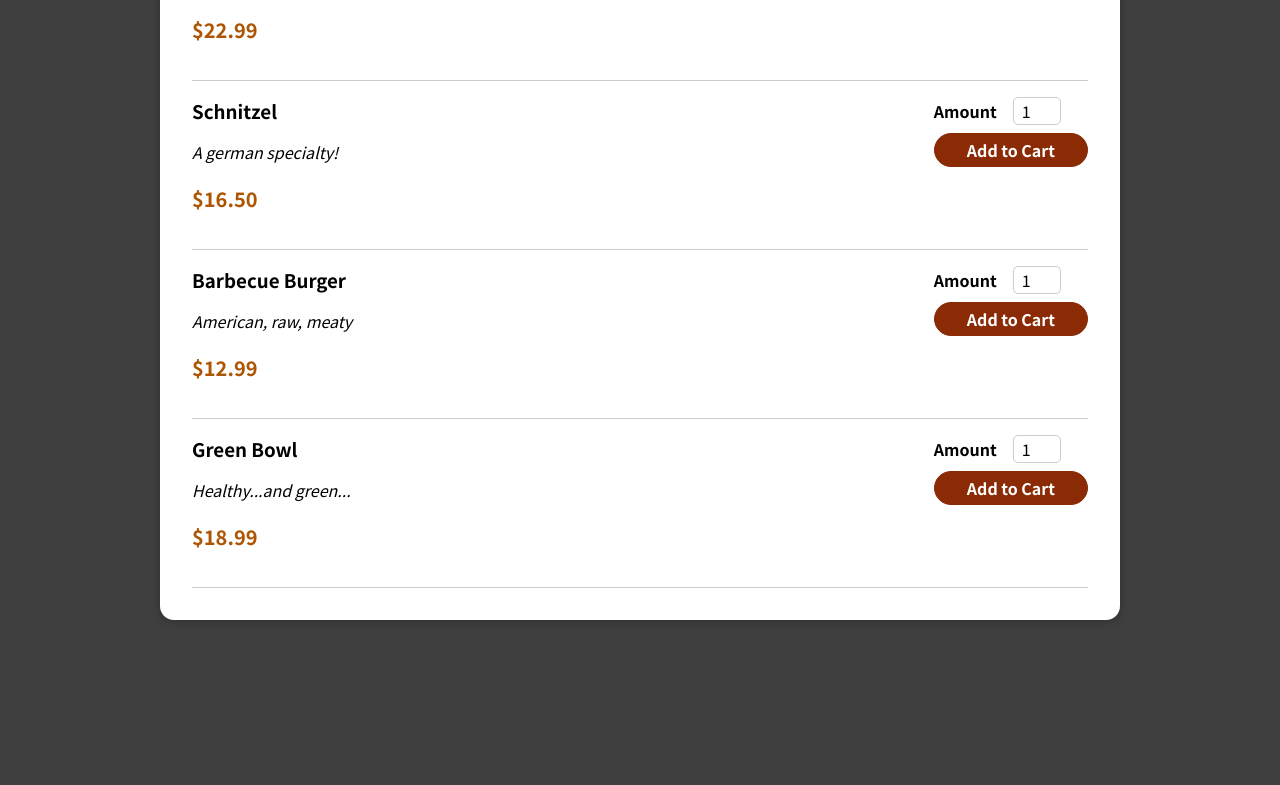
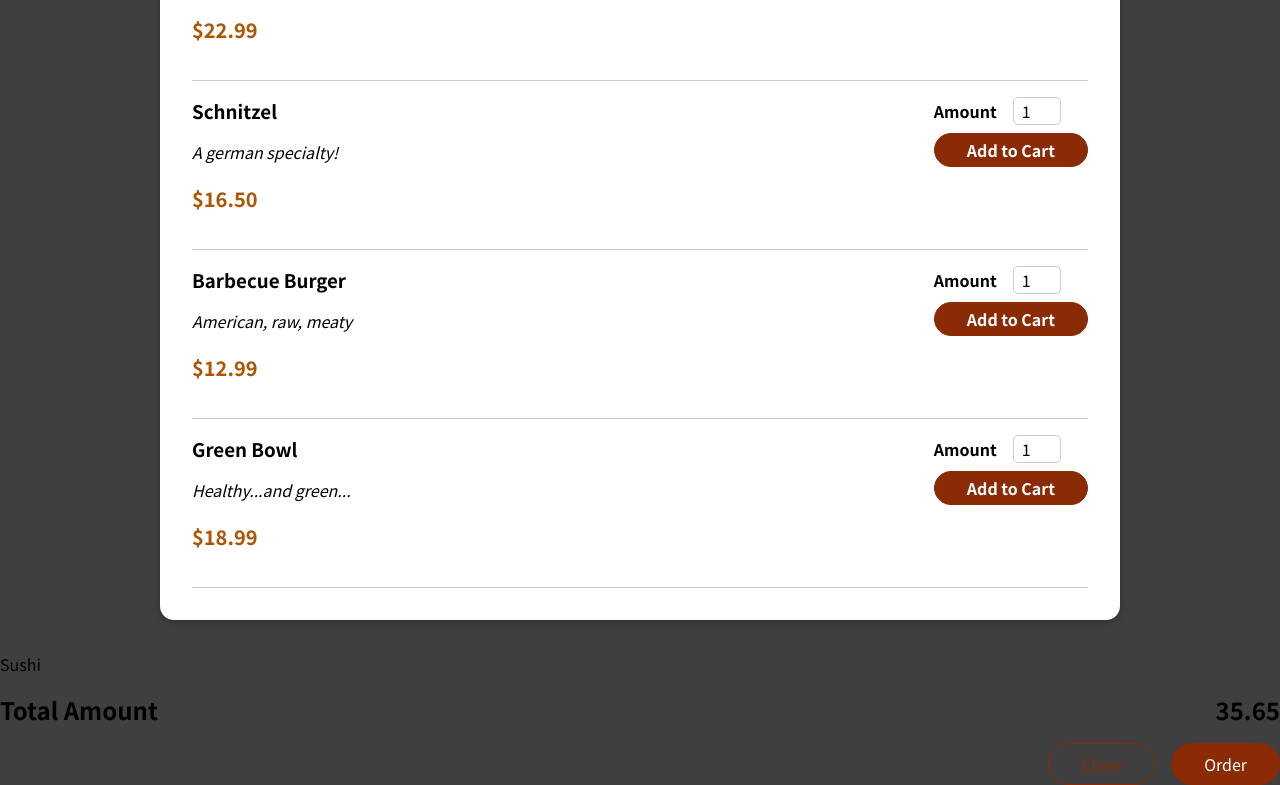
Before and after one commit to PajkoStefan/react-practice-the-food-order-app, a React (Create React App) app: page / in a window 1280 px wide. Shown: the part 609-1394 px from the top of the page. Before the commit the page ends 1261 px from the top, so only its background shows below. Built offline with nearby package versions, Linux system fonts and the light colour scheme.

Commit message:
Cart added

```diff
--- /dev/null
+++ b/src/components/Cart/Cart/Cart.js
@@ -0,0 +1,45 @@
+import Button from "../../UI/Button/Button";
+
+import classes from "./Cart.module.css";
+
+const items = [
+  {
+    id: "m1",
+    name: "Sushi",
+    description: "Finest fish and veggies",
+    price: 22.99,
+  },
+];
+
+const Cart = () => {
+  const cartItems = (
+    <ul className={classes["cart-items"]}>
+      {items.map((item) => {
+        return <li key={item.id}>{item.name}</li>;
+      })}
+    </ul>
+  );
+
+  return (
+    <div>
+      {cartItems}
+      <div className={classes.total}>
+        <span>Total Amount</span>
+        <span>35.65</span>
+      </div>
+      <div className={classes.actions}>
+        <Button button={{ id: "btn-close", className: classes["button--alt"] }}>
+          Close
+        </Button>
+        <Button
+          button={{ id: "btn-order", className: classes.button }}
+          className={classes.button}
+        >
+          Order
+        </Button>
+      </div>
+    </div>
+  );
+};
+
+export default Cart;
--- /dev/null
+++ b/src/components/Cart/Cart/Cart.module.css
@@ -0,0 +1,46 @@
+.cart-items {
+  list-style: none;
+  margin: 0;
+  padding: 0;
+  max-height: 20rem;
+  overflow: auto;
+}
+
+.total {
+  display: flex;
+  justify-content: space-between;
+  align-items: center;
+  font-weight: bold;
+  font-size: 1.5rem;
+  margin: 1rem 0;
+}
+
+.actions {
+  text-align: right;
+}
+
+.actions button {
+  font: inherit;
+  cursor: pointer;
+  background-color: transparent;
+  border: 1px solid #8a2b06;
+  padding: 0.5rem 2rem;
+  border-radius: 25px;
+  margin-left: 1rem;
+}
+
+.actions button:hover,
+.actions button:active {
+  background-color: #5a1a01;
+  border-color: #5a1a01;
+  color: white;
+}
+
+.actions .button--alt {
+  color: #8a2b06;
+}
+
+.actions .button {
+  background-color: #8a2b06;
+  color: white;
+}
--- a/src/components/Meals/AvailableMeals/AvailableMeals.js
+++ b/src/components/Meals/AvailableMeals/AvailableMeals.js
@@ -8,7 +8,7 @@ import { DUMMY_MEALS } from "../../../data/dummy-meals";
 const AvailableMeals = () => {
   const mealsList = DUMMY_MEALS.map((meal) => {
     return (
-      <MealItem meal={meal}>
+      <MealItem key={meal.id} meal={meal}>
         {meal.name} - {meal.description} - {meal.price}
       </MealItem>
     );
--- a/src/components/Meals/MealItem/MealItem.js
+++ b/src/components/Meals/MealItem/MealItem.js
@@ -4,9 +4,8 @@ import classes from "./MealItem.module.css";
 
 const MealItem = ({ meal: { id, name, description, price } }) => {
   const mealPrice = `$${price.toFixed(2)}`;
-
   return (
-    <li key={id} className={classes.meal}>
+    <li className={classes.meal}>
       <div>
         <h3>{name}</h3>
         <div className={classes.description}>
--- a/src/components/Meals/MealItem/MealItemForm/MealItemForm.js
+++ b/src/components/Meals/MealItem/MealItemForm/MealItemForm.js
@@ -10,7 +10,7 @@ const MealItemForm = ({ id }) => {
         label="Amount"
         input={{
           id: `amount_${id}`,
-          type: "nnumber",
+          type: "number",
           min: "1",
           max: "5",
           step: "1",
--- a/src/components/Meals/Meals.js
+++ b/src/components/Meals/Meals.js
@@ -1,4 +1,5 @@
 import { Fragment } from "react";
+import Cart from "../Cart/Cart/Cart";
 import AvailableMeals from "./AvailableMeals/AvailableMeals";
 import MealsSummary from "./MealsSummary/MealsSummary";
 
@@ -9,6 +10,7 @@ const Meals = () => {
     <Fragment>
       <MealsSummary />
       <AvailableMeals />
+      <Cart />
     </Fragment>
   );
 };
```
